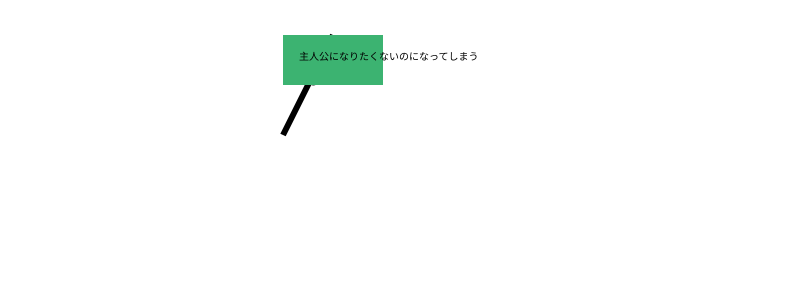
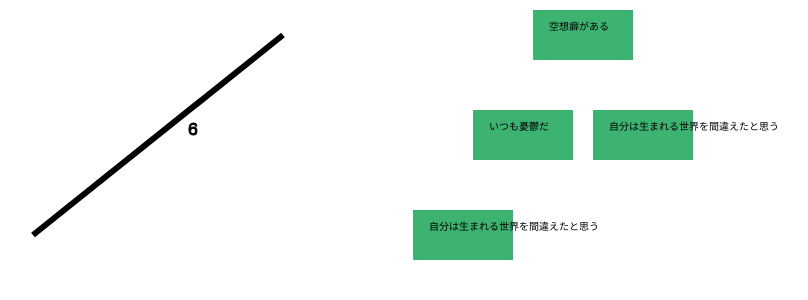
Before and after one commit to tronperidot/visualize-tree, a React (Create React App) app: page / in a window 1280 px wide. Shown: the top 300 px of the page, without its empty margins (57-865 px from the left). Built offline with nearby package versions, Linux system fonts and the light colour scheme.

Commit message:
設問が描けた

```diff
--- a/src/App.tsx
+++ b/src/App.tsx
@@ -2,13 +2,20 @@ import React from 'react';
 import './App.css';
 import ProcessBlock from './components/ProcessBlock';
 import Line from './components/Line';
+import { SVG_WIDTH } from './constants';
+import { buildQuestionsToBlock } from './functions';
+import { Questions } from './mockData/Questions';
 
 const App: React.FC = () => {
+  const processes = buildQuestionsToBlock(Questions);
+  console.log(processes);
   return (
     <div className="App">
-      <svg width={800} height={500} version="1.1" xmlns="http://www.w3.org/2000/svg">
-        <Line from={{ x: 150, y: 35 }} to={{ x: 100, y: 135 } } />
-        <ProcessBlock x={100} y={35} />
+      <svg width={SVG_WIDTH} height={500} version="1.1" xmlns="http://www.w3.org/2000/svg">
+        <Line from={{ x: 300, y: 35 }} to={{ x: 50, y: 235 } } />
+        {processes.map((value, idx) => (
+          <ProcessBlock position={value.position} contents={{ text: value.question.label }} key={idx} />
+        ))}
       </svg>
     </div>
   );
--- a/src/components/Line.tsx
+++ b/src/components/Line.tsx
@@ -14,9 +14,9 @@ const Line: React.FC<Props> = ({ from, to }) => {
         y1={from.y}
         x2={to.x}
         y2={to.y}
-        stroke-width={strokeWidth}
+        strokeWidth={strokeWidth}
       />
-      <text x={calcMiddle(from.x, to.x)} y={calcMiddle(from.y, to.y)}>
+      <text x={calcMiddle(from.x, to.x) + 30} y={calcMiddle(from.y, to.y)}>
         {strokeWidth}
       </text>
     </g>
--- a/src/components/ProcessBlock.tsx
+++ b/src/components/ProcessBlock.tsx
@@ -1,34 +1,47 @@
 import React from 'react';
+import { SVGPosition } from '../constants';
+
+export const PROCESS_BLOCK_SIZE = {
+  WIDTH: 100,
+  HEIGHT: 50
+};
 
 type Props = {
-  x: number;
-  y: number;
+  position: SVGPosition;
+  contents: {
+    text: string;
+  };
 };
 
 // NOTE: color codes
 // https://www.december.com/html/spec/colorsvg.html
 
-const ProcessBlock: React.FC<Props> = ({ x, y }) => {
-  const width = 100;
-  const height = 50;
+/**
+ * xとyが中心になるように広がる
+ *
+ * @param param0
+ */
+const ProcessBlock: React.FC<Props> = ({ position: { x, y }, contents }) => {
   // TODO: single line text to multi line text.
+  const rectX = x - PROCESS_BLOCK_SIZE.WIDTH / 2;
+  const rectY = y - PROCESS_BLOCK_SIZE.HEIGHT / 2;
   return (
     <g>
       <rect
-        x={x}
-        y={y}
-        width={width}
-        height={height}
+        x={rectX}
+        y={rectY}
+        width={PROCESS_BLOCK_SIZE.WIDTH}
+        height={PROCESS_BLOCK_SIZE.HEIGHT}
         style={{ fill: 'mediumseagreen' }}
       />
       <text
-        x={x + 16}
-        y={y + height / 2}
+        x={rectX + 16}
+        y={rectY + 20}
         width={10}
-        height={height}
-        font-size="10"
+        height={PROCESS_BLOCK_SIZE.HEIGHT}
+        fontSize="10"
       >
-        主人公になりたくないのになってしまう
+        {contents.text}
       </text>
     </g>
   );
--- /dev/null
+++ b/src/constants.ts
@@ -0,0 +1,6 @@
+export const SVG_WIDTH = 1200;
+
+export interface SVGPosition {
+  x: number,
+  y: number,
+};
--- /dev/null
+++ b/src/functions/index.ts
@@ -0,0 +1,56 @@
+import { Question } from "../mockData/Questions";
+import { SVG_WIDTH, SVGPosition } from "../constants";
+import { PROCESS_BLOCK_SIZE } from "../components/ProcessBlock";
+
+export interface ProcessBlockQuery {
+  position: SVGPosition;
+
+  question: Question;
+}
+
+export const buildQuestionsToBlock = (questions: Question[]) => {
+  const first = {
+    x: SVG_WIDTH / 2,
+    y: (PROCESS_BLOCK_SIZE.HEIGHT / 2) + 10,
+  };
+
+  const reduceProcessBlock = (question: Question, position: SVGPosition, deepCnt: number, result: ProcessBlockQuery[]): ProcessBlockQuery[] => {
+    result.push(buildQuery(question, position));
+    question.answerList.forEach((answer, idx) => {
+      // TODO: cinema or question
+      // TODO: search result
+      const nextQuestion = questions.find((q) => q.id === answer.nextQuestionId);
+      const nextDeepCnt = deepCnt + 1;
+      if (nextQuestion) {
+        const nextPosition = {
+          x: position.x + slideX(idx),
+          y: position.y + slideY(),
+        }
+        reduceProcessBlock(nextQuestion, nextPosition, nextDeepCnt, result)
+      }
+    });
+    return result;
+  }
+
+  return reduceProcessBlock(questions[0], first, 0, []);
+}
+
+// NOTE: 現在は2つにしか広がらないので
+const slideX = (index: number) => (
+  (index === 0) ? -60 : 60
+)
+
+const slideY = () => (
+  (PROCESS_BLOCK_SIZE.HEIGHT + 50)
+)
+
+const buildQuery = (question: Question, position: SVGPosition): ProcessBlockQuery => (
+  {
+    position: {
+      ...position
+    },
+    question: {
+      ...question
+    }
+  }
+)
--- /dev/null
+++ b/src/mockData/Questions.ts
@@ -0,0 +1,66 @@
+export interface Answer {
+  label: string;
+  nextQuestionId: number | null;
+  resultCinemaId: number | null;
+}
+
+export interface Question {
+  id: number;
+  label: string;
+  toriFaceId: number | null;
+  answerList: Answer[];
+}
+
+export const Questions: Question[] = [
+  {
+    "id": 1,
+    "label": "空想癖がある",
+    "toriFaceId": 1,
+    "answerList": [
+      {
+        "label": "Yes",
+        "nextQuestionId": 2,
+        "resultCinemaId": null
+      },
+      {
+        "label": "No",
+        "nextQuestionId": 3,
+        "resultCinemaId": null
+      }
+    ]
+  },
+  {
+    "id": 2,
+    "label": "いつも憂鬱だ",
+    "toriFaceId": 8,
+    "answerList": [
+      {
+        "label": "Yes",
+        "nextQuestionId": 3,
+        "resultCinemaId": null
+      },
+      {
+        "label": "No",
+        "nextQuestionId": 7,
+        "resultCinemaId": null
+      }
+    ]
+  },
+  {
+    "id": 3,
+    "label": "自分は生まれる世界を間違えたと思う",
+    "toriFaceId": 2,
+    "answerList": [
+      {
+        "label": "Yes",
+        "nextQuestionId": 4,
+        "resultCinemaId": null
+      },
+      {
+        "label": "No",
+        "nextQuestionId": 8,
+        "resultCinemaId": null
+      }
+    ]
+  },
+]
--- a/tsconfig.json
+++ b/tsconfig.json
@@ -15,7 +15,7 @@
     "module": "esnext",
     "moduleResolution": "node",
     "resolveJsonModule": true,
-    "isolatedModules": true,
+    "isolatedModules": false,
     "noEmit": true,
     "jsx": "react"
   },
```
